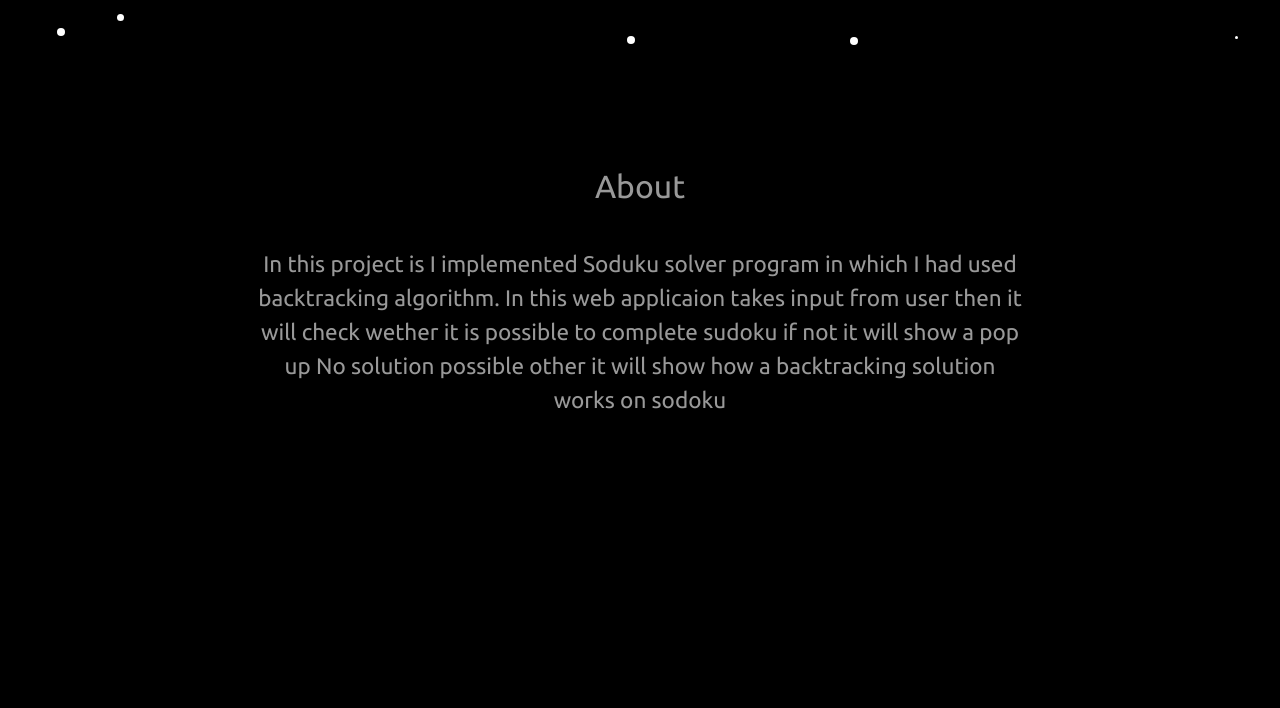
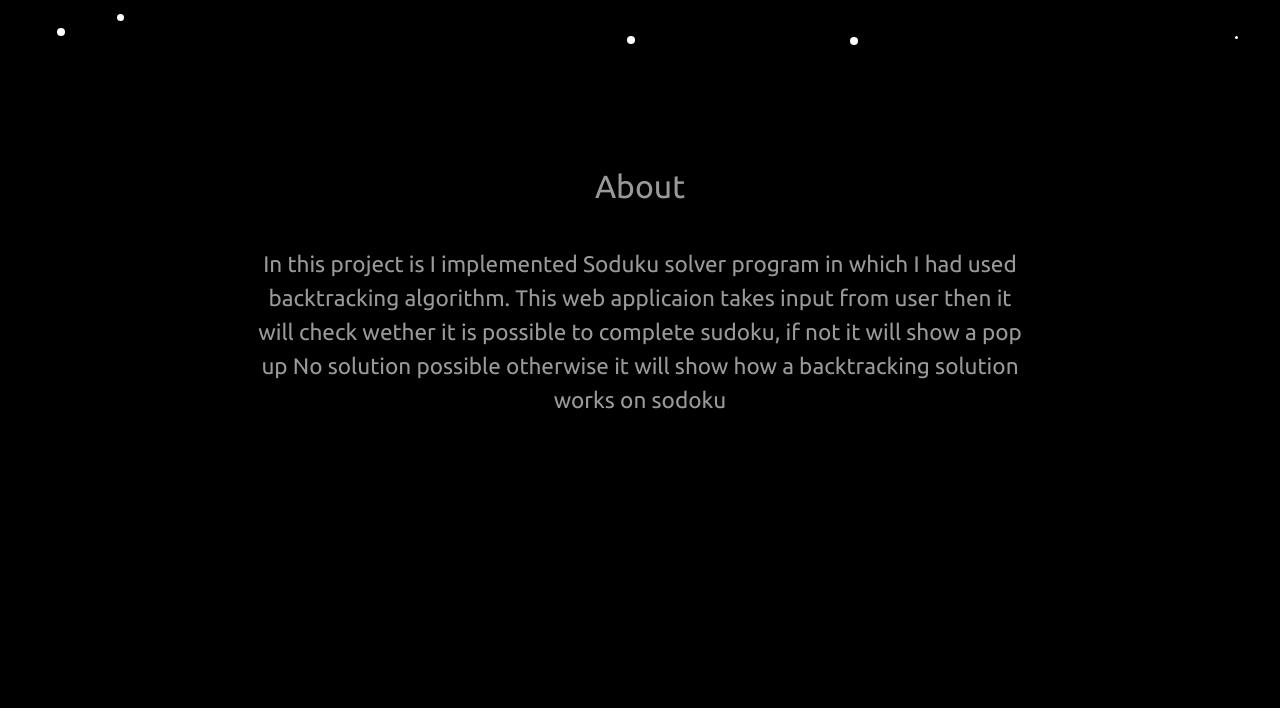
Before and after one commit to xeot10/Sudoku-Visualizer, a website: page public/index.html in a window 1280 px wide. Shown: the part 655-1363 px from the top of the page. Drawn offline with nearby package versions, Linux system fonts and the light colour scheme.

Commit message:
Update index.html

```diff
--- a/public/index.html
+++ b/public/index.html
@@ -297,9 +297,9 @@
     <h2>About</h2>
     <br>
     <p> In this project is I implemented  Soduku solver program in which I had used
-      backtracking algorithm. In this web applicaion takes input from user then it will
-      check wether it is possible to complete sudoku if not it will show a pop up
-      No solution possible other it will show how a backtracking solution works on
+      backtracking algorithm. This web applicaion takes input from user then it will
+      check wether it is possible to complete sudoku, if not it will show a pop up
+      No solution possible otherwise it will show how a backtracking solution works on
       sodoku
 
     </p>
```
